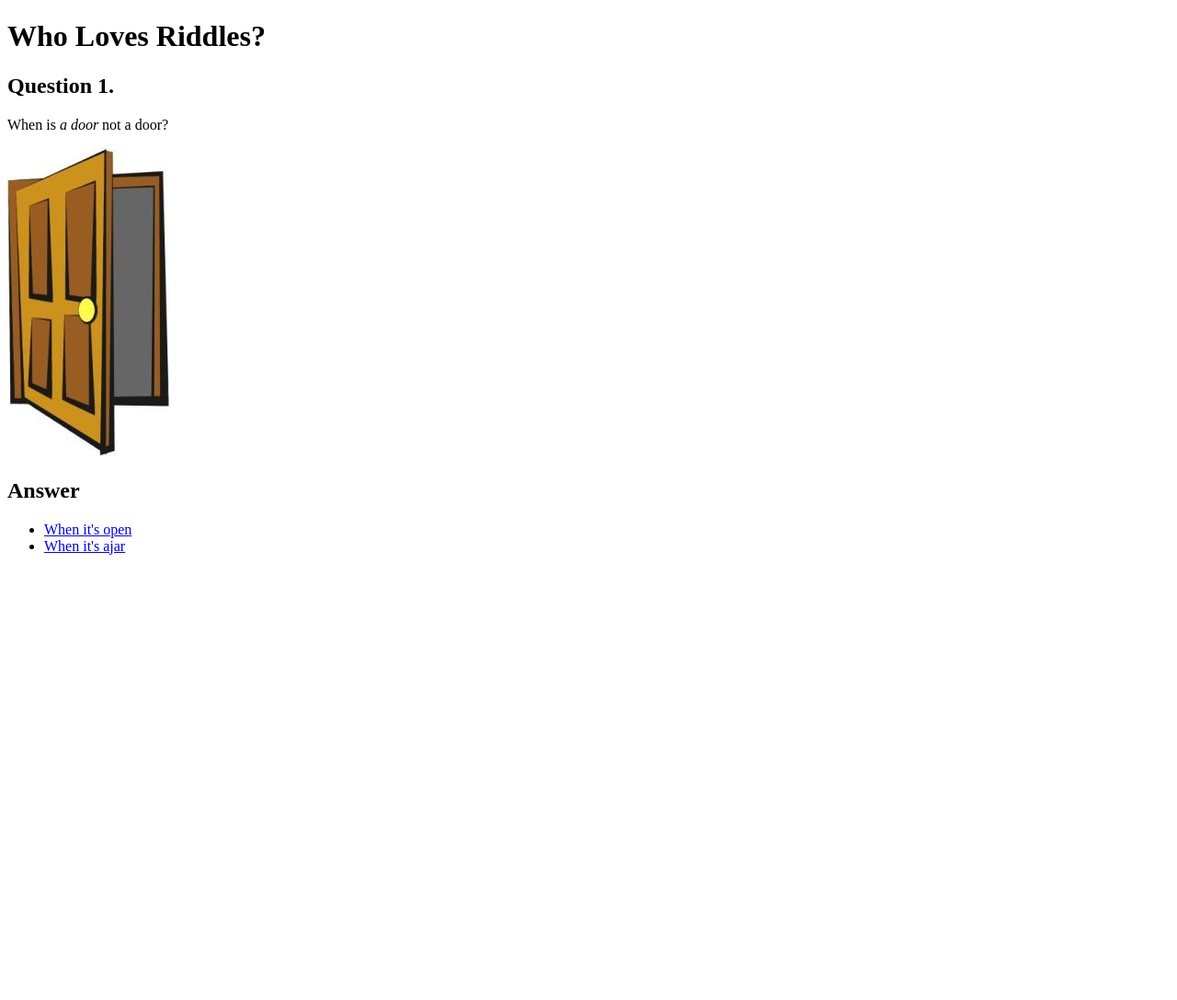
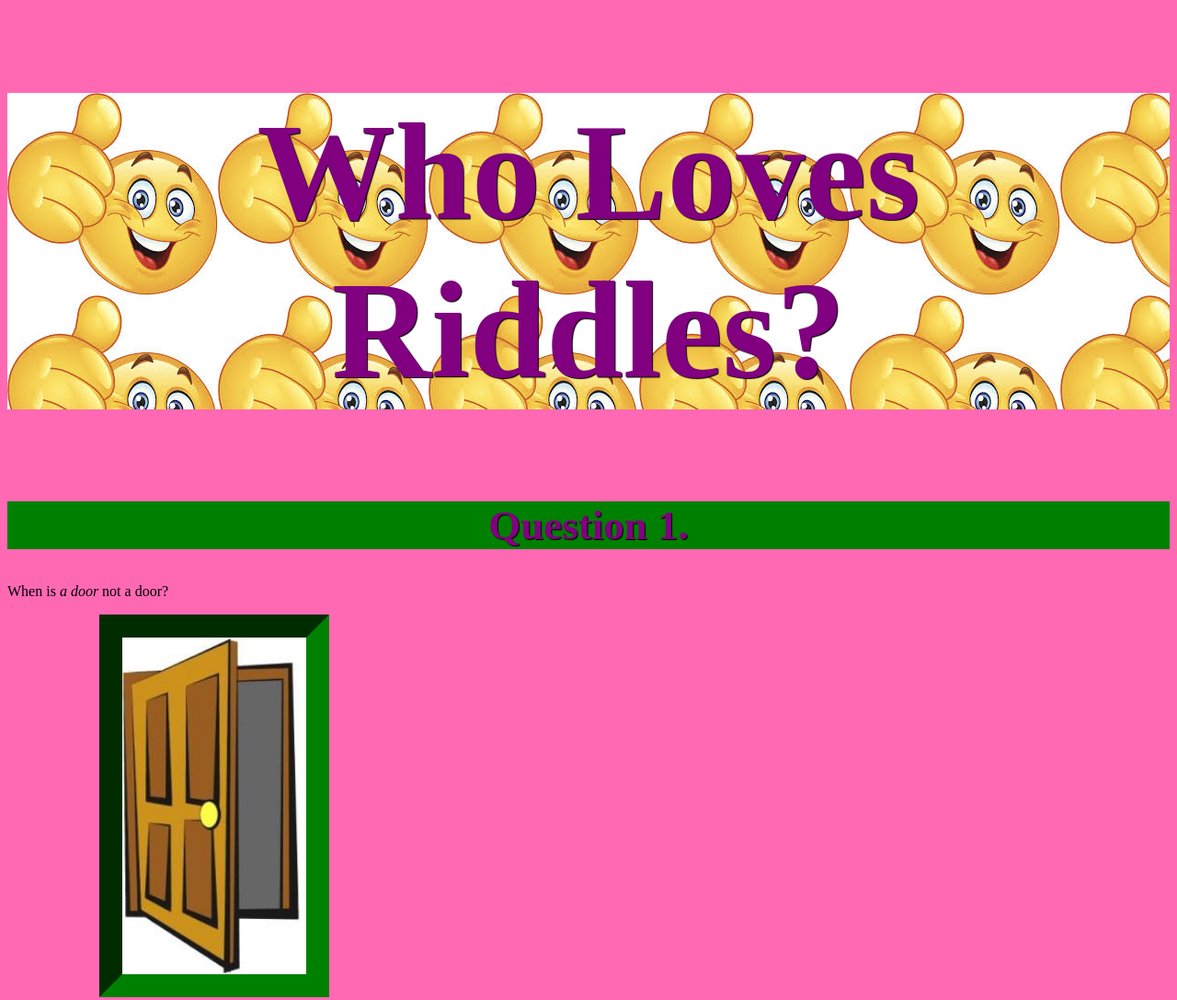
Before and after one commit to katsiro1/katsiro1.github.io, a plain HTML site: page index.html in a window 1280 px wide. Shown: the top 1087 px of the page at 92% size. Before the commit the page ends 800 px from the top, so only its background shows below. Drawn offline with Linux system fonts and the light colour scheme.

Commit message:
Update index.html

```diff
--- a/index.html
+++ b/index.html
@@ -4,7 +4,8 @@
     <meta charset="UTF-8">
     <meta name="viewport" content="width=device-width, initial-scale=1.0">
     <meta http-equiv="X-UA-Compatible" content="ie=edge">
-    <title>Document</title>
+    <title>Riddlemaster</title>
+<link rel="stylesheet" href="styles.css">
 </head>
 <body>
      <!-- this is the header 1 -->
```
